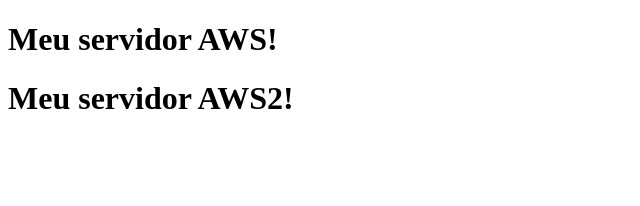
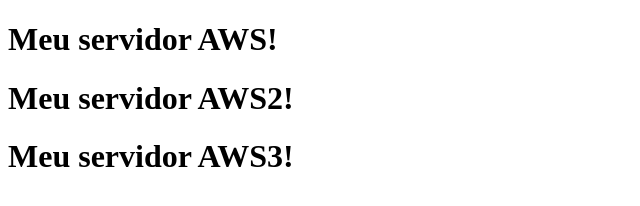
Before and after one commit to omenegazzi/projeto-aws, a plain HTML site: page index.html in a window 1280 px wide. Shown: the whole page, without its empty margins (0-640 px from the left). Drawn offline with Linux system fonts and the light colour scheme.

Commit message:
Criado nova tag h1

```diff
--- a/index.html
+++ b/index.html
@@ -8,5 +8,6 @@
 <body>
     <h1>Meu servidor AWS!</h1>
     <h1>Meu servidor AWS2!</h1>
+    <h1>Meu servidor AWS3!</h1>
 </body>
 </html>
```
